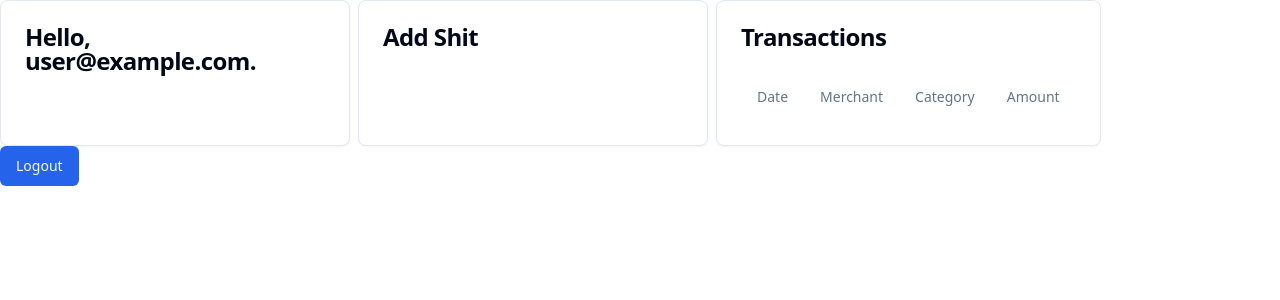
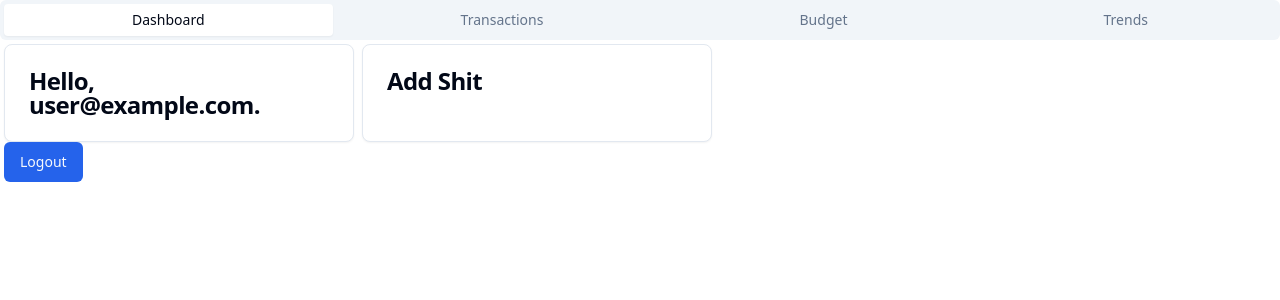
Before and after one commit to tshea113/budget-board, a React (Vite) app in the folder client/: page /dashboard in a window 1280 px wide. Shown: the top 300 px of the page. Built offline with nearby package versions, Linux system fonts and the light colour scheme; no server answers; sample sign-in values are in the browser's storage.

Commit message:
basic layout stuff

```diff
--- a/client/package.json
+++ b/client/package.json
@@ -14,6 +14,7 @@
     "@radix-ui/react-dialog": "^1.0.5",
     "@radix-ui/react-label": "^2.0.2",
     "@radix-ui/react-slot": "^1.0.2",
+    "@radix-ui/react-tabs": "^1.0.4",
     "@types/node": "^20.10.5",
     "autoprefixer": "^10.4.16",
     "axios": "^1.6.3",
--- a/client/src/Dashboard/dashboard.tsx
+++ b/client/src/Dashboard/dashboard.tsx
@@ -4,7 +4,6 @@ import { signOut } from "firebase/auth"
 import { useNavigate } from "react-router-dom"
 import AddItems from "./add-items"
 import WelcomeCard from "./welcome-card"
-import Transactions from "./transactions"
 
 function Dashboard() {
   const navigate = useNavigate()
@@ -21,7 +20,6 @@ function Dashboard() {
       <div className="flex flex-row space-x-2">
         <WelcomeCard />
         <AddItems />
-        <Transactions />
       </div>
       <Button onClick={Logout}>
         Logout
--- /dev/null
+++ b/client/src/Dashboard/layout.tsx
@@ -0,0 +1,11 @@
+import Tab from "./tab"
+
+function DashboardLayout() {
+  return(
+    <div>
+      <Tab />
+    </div>
+  )
+}
+
+export default DashboardLayout
--- /dev/null
+++ b/client/src/Dashboard/tab.tsx
@@ -0,0 +1,31 @@
+import { Tabs, TabsList, TabsTrigger } from "@/components/ui/tabs"
+import { TabsContent } from "@radix-ui/react-tabs"
+import Dashboard from "./dashboard"
+import Transactions from "./transactions"
+
+function Tab() {
+  return(
+    <Tabs defaultValue="dashboard">
+      <TabsList className="flex w-screen">
+        <TabsTrigger className="flex-grow" value="dashboard">Dashboard</TabsTrigger>
+        <TabsTrigger className="flex-grow" value="transactions">Transactions</TabsTrigger>
+        <TabsTrigger className="flex-grow" value="budget">Budget</TabsTrigger>
+        <TabsTrigger className="flex-grow" value="trends">Trends</TabsTrigger>
+      </TabsList>
+      <TabsContent className="m-1" value="dashboard">
+        <Dashboard />
+      </TabsContent>
+      <TabsContent value="transactions">
+        <Transactions />
+      </TabsContent>
+      <TabsContent value="budget">
+        Budget goes here!
+      </TabsContent>
+      <TabsContent value="trends">
+        Trends goes here!
+      </TabsContent>
+    </Tabs>
+  )
+}
+
+export default Tab
--- a/client/src/Dashboard/transactions.tsx
+++ b/client/src/Dashboard/transactions.tsx
@@ -1,7 +1,45 @@
 import { Card, CardContent, CardHeader, CardTitle } from "@/components/ui/card"
-import { Table, TableHead, TableHeader } from "@/components/ui/table";
+import { Table, TableBody, TableCell, TableHead, TableHeader, TableRow } from "@/components/ui/table";
 
 const Transactions = () => {
+
+  const transactions = [
+    {
+      id: "1",
+      date: "9-11-2001",
+      merchant: "osamart",
+      category: "hobby",
+      amount: "$69.69"
+    },
+    {
+      id: "2",
+      date: "9-11-2001",
+      merchant: "osamart",
+      category: "hobby",
+      amount: "$69.69"
+    },
+    {
+      id: "3",
+      date: "9-11-2001",
+      merchant: "osamart",
+      category: "hobby",
+      amount: "$69.69"
+    },
+    {
+      id: "4",
+      date: "9-11-2001",
+      merchant: "osamart",
+      category: "hobby",
+      amount: "$69.69"
+    },
+    {
+      id: "5",
+      date: "9-11-2001",
+      merchant: "osamart",
+      category: "hobby",
+      amount: "$69.69"
+    }
+  ]
 
   return (
     <Card className="">
@@ -18,6 +56,16 @@ const Transactions = () => {
             <TableHead>Category</TableHead>
             <TableHead>Amount</TableHead>
           </TableHeader>
+          <TableBody>
+            {transactions.map((transaction: any) => (
+              <TableRow key={transaction.id}>
+                <TableCell>{transaction.date}</TableCell>
+                <TableCell>{transaction.merchant}</TableCell>
+                <TableCell>{transaction.category}</TableCell>
+                <TableCell>{transaction.amount}</TableCell>
+              </TableRow>
+            ))}
+          </TableBody>
         </Table>
       </CardContent>
     </Card>
--- a/client/src/app.tsx
+++ b/client/src/app.tsx
@@ -1,6 +1,6 @@
 import { createBrowserRouter, RouterProvider,} from 'react-router-dom';
 import Welcome from './Welcome/Welcome'
-import Dashboard from './dashboard/dashboard';
+import DashboardLayout from './dashboard/layout';
 import ErrorPage from './Misc/ErrorPage';
 import AuthProvider from './Misc/AuthProvider';
 import AuthRoute from './Misc/AuthRoute';
@@ -19,7 +19,7 @@ const router = createBrowserRouter([
     path: "/dashboard",
     element:
     <AuthRoute>
-      <Dashboard />
+      <DashboardLayout />
     </AuthRoute>
   }
 ]);
--- /dev/null
+++ b/client/src/components/ui/tabs.tsx
@@ -0,0 +1,53 @@
+import * as React from "react"
+import * as TabsPrimitive from "@radix-ui/react-tabs"
+
+import { cn } from "@/lib/utils"
+
+const Tabs = TabsPrimitive.Root
+
+const TabsList = React.forwardRef<
+  React.ElementRef<typeof TabsPrimitive.List>,
+  React.ComponentPropsWithoutRef<typeof TabsPrimitive.List>
+>(({ className, ...props }, ref) => (
+  <TabsPrimitive.List
+    ref={ref}
+    className={cn(
+      "inline-flex h-10 items-center justify-center rounded-md bg-muted p-1 text-muted-foreground",
+      className
+    )}
+    {...props}
+  />
+))
+TabsList.displayName = TabsPrimitive.List.displayName
+
+const TabsTrigger = React.forwardRef<
+  React.ElementRef<typeof TabsPrimitive.Trigger>,
+  React.ComponentPropsWithoutRef<typeof TabsPrimitive.Trigger>
+>(({ className, ...props }, ref) => (
+  <TabsPrimitive.Trigger
+    ref={ref}
+    className={cn(
+      "inline-flex items-center justify-center whitespace-nowrap rounded-sm px-3 py-1.5 text-sm font-medium ring-offset-background transition-all focus-visible:outline-none focus-visible:ring-2 focus-visible:ring-ring focus-visible:ring-offset-2 disabled:pointer-events-none disabled:opacity-50 data-[state=active]:bg-background data-[state=active]:text-foreground data-[state=active]:shadow-sm",
+      className
+    )}
+    {...props}
+  />
+))
+TabsTrigger.displayName = TabsPrimitive.Trigger.displayName
+
+const TabsContent = React.forwardRef<
+  React.ElementRef<typeof TabsPrimitive.Content>,
+  React.ComponentPropsWithoutRef<typeof TabsPrimitive.Content>
+>(({ className, ...props }, ref) => (
+  <TabsPrimitive.Content
+    ref={ref}
+    className={cn(
+      "mt-2 ring-offset-background focus-visible:outline-none focus-visible:ring-2 focus-visible:ring-ring focus-visible:ring-offset-2",
+      className
+    )}
+    {...props}
+  />
+))
+TabsContent.displayName = TabsPrimitive.Content.displayName
+
+export { Tabs, TabsList, TabsTrigger, TabsContent }
```
Also changed, not shown: 1 other file (tests, documents, lock files or other folders).
